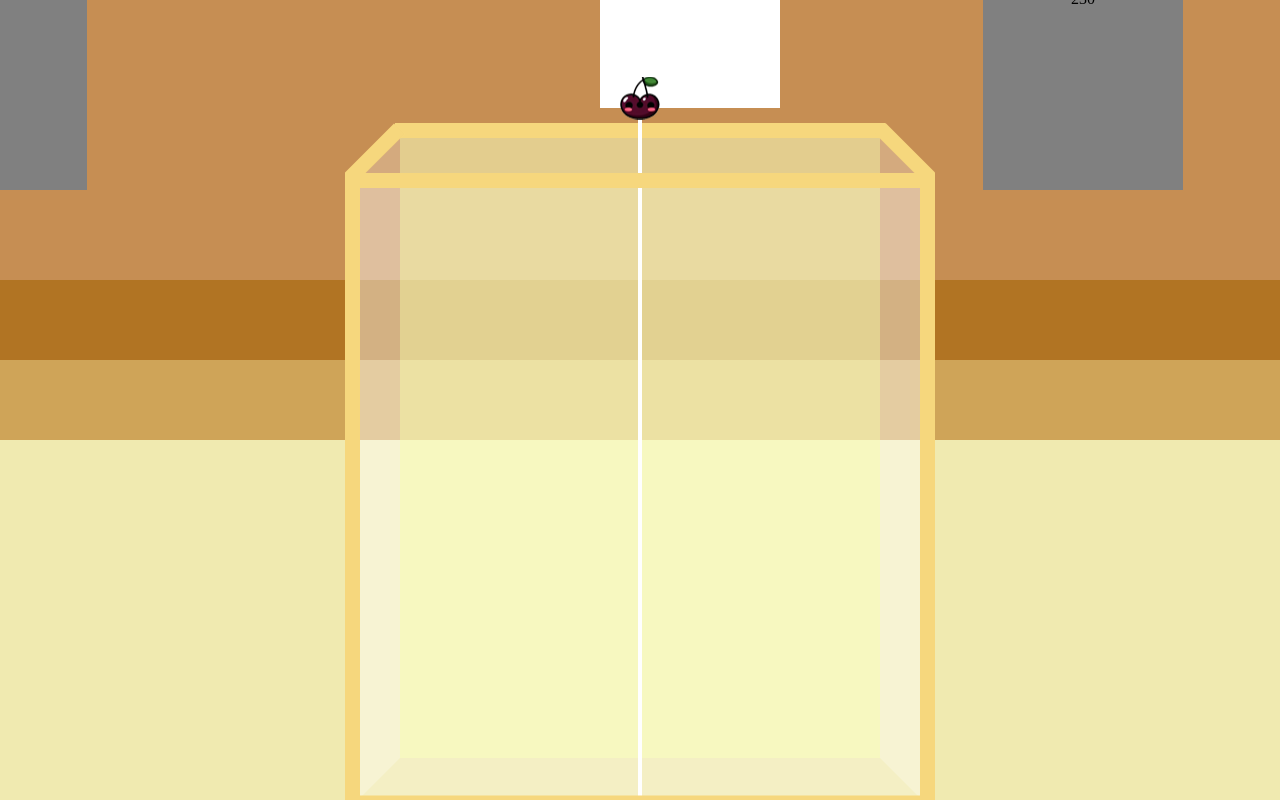
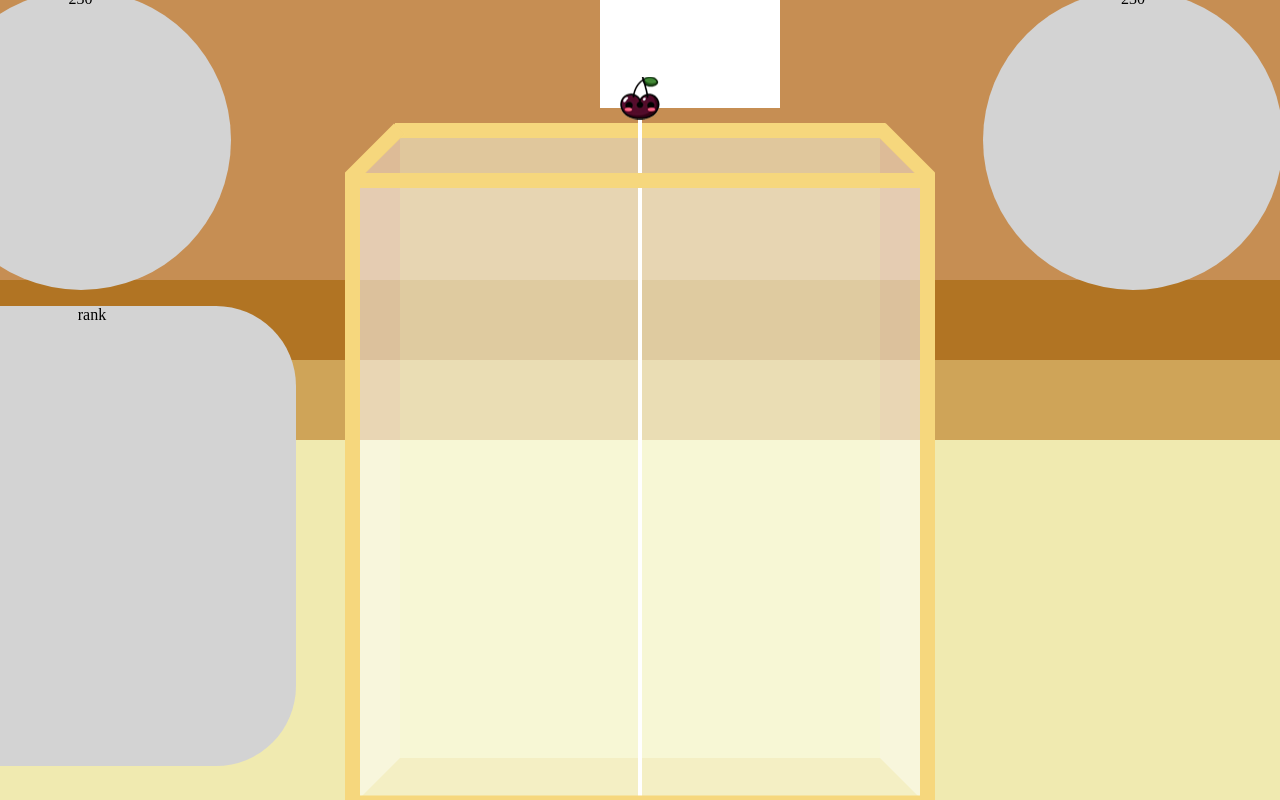
Before and after one commit to oyc0401/suika, a plain HTML site: page index.html in a window 1280 px wide. Drawn offline with Linux system fonts and the light colour scheme.

Commit message:
박스 색

```diff
--- a/index.html
+++ b/index.html
@@ -35,9 +35,34 @@
         transform: translate(-50%, -50%);
       }
       #score{
-        width: 200px;
-        height: 200px;
-        background: gray;
+        width: 300px;
+        height: 300px;
+        background: lightgray;
+        border-radius: 150px;
+        margin-bottom: 16px;
+        margin-right: 23px;
+      }
+      #rank{
+         width: 407px;
+        height: 460px;
+        background: lightgray;
+        border-radius: 80px;
+      }
+      #level{
+        width: 355px;
+        height: 355px;
+        background: lightgray;
+        border-radius: 150px;
+        margin-bottom: 16px;
+        margin-right: 62px;
+      }
+      #next{
+        width: 245px;
+        height: 245px;
+        background: lightgray;
+        border-radius: 150px;
+        margin-bottom: 16px;
+        margin-right: 62px;
       }
       .gameSpace{
         padding: 0 48px;
@@ -75,8 +100,9 @@
     <div id="app"></div>
     <div class="float">
 
-      <div style="width: 410px; height: 820px;">
+      <div style="width: 410px; height: 820px; display: flex; flex-direction: column; align-items: center;">
         <div id="score">230</div>
+        <div id="rank">rank</div>
       </div>
       <div class="gameSpace"></div>
       <div style="width: 410px; height: 820px;">
--- a/matter-js/render/Render.js
+++ b/matter-js/render/Render.js
@@ -122,7 +122,7 @@ var Render = {};
     c.lineTo(55, 770); // 오른쪽 대각선
     c.lineTo(15, 810); // 하단 가로선
     c.closePath();
-    c.fillStyle = "rgb(255,255,255,0.25)";
+    c.fillStyle = "rgb(255,255,255,0.4)";
     c.fill();
 
     // 오른쪽 면
@@ -132,7 +132,7 @@ var Render = {};
     c.lineTo(535, 770);
     c.lineTo(575, 810);
     c.closePath();
-    c.fillStyle = "rgb(255,255,255,0.25)";
+    c.fillStyle = "rgb(255,255,255,0.4)";
     c.fill();
 
     // 앞 면
@@ -152,7 +152,7 @@ var Render = {};
     c.lineTo(535, 770);
     c.lineTo(55 , 770);
     c.closePath();
-    c.fillStyle = "rgb(250,255,190,0.56)";
+    c.fillStyle = "rgb(250,255,230,0.5)";
     c.fill();
 
     // 사용자 코드
```
Also changed, not shown: 1 other file.
